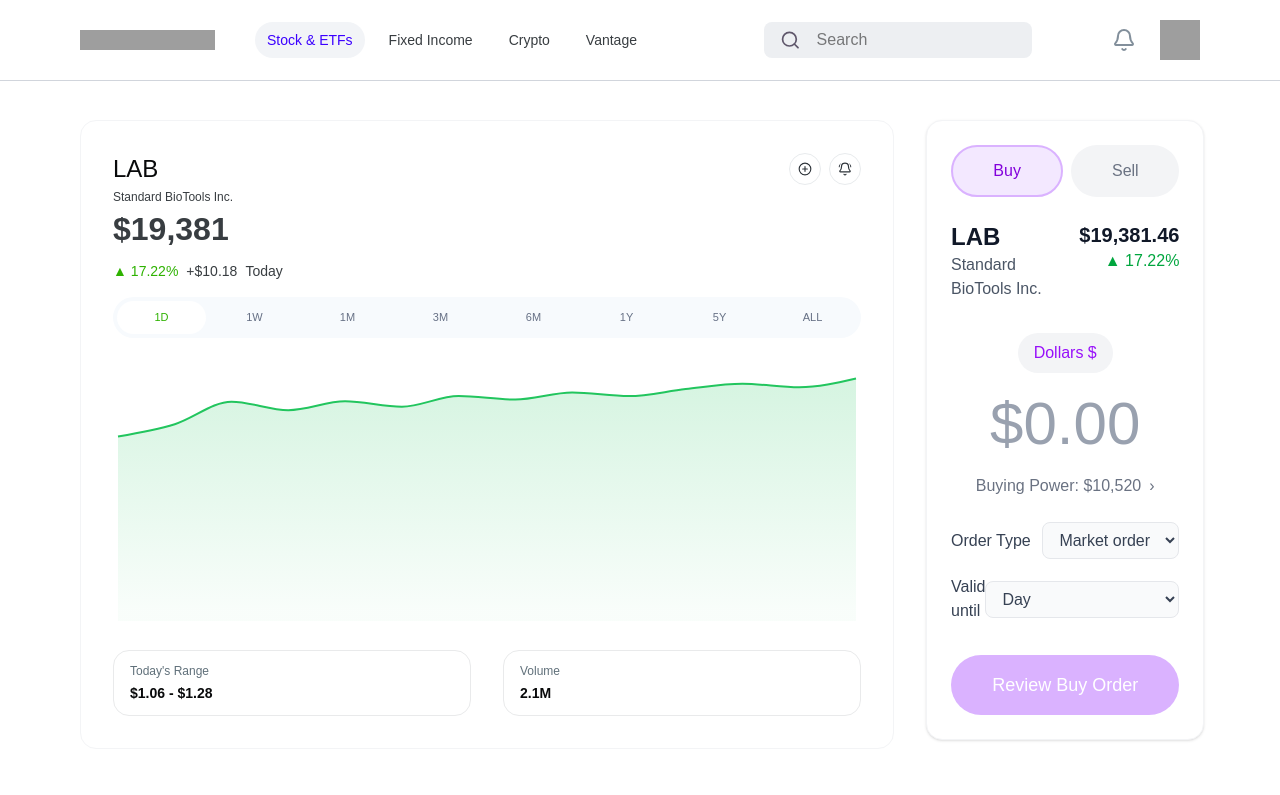
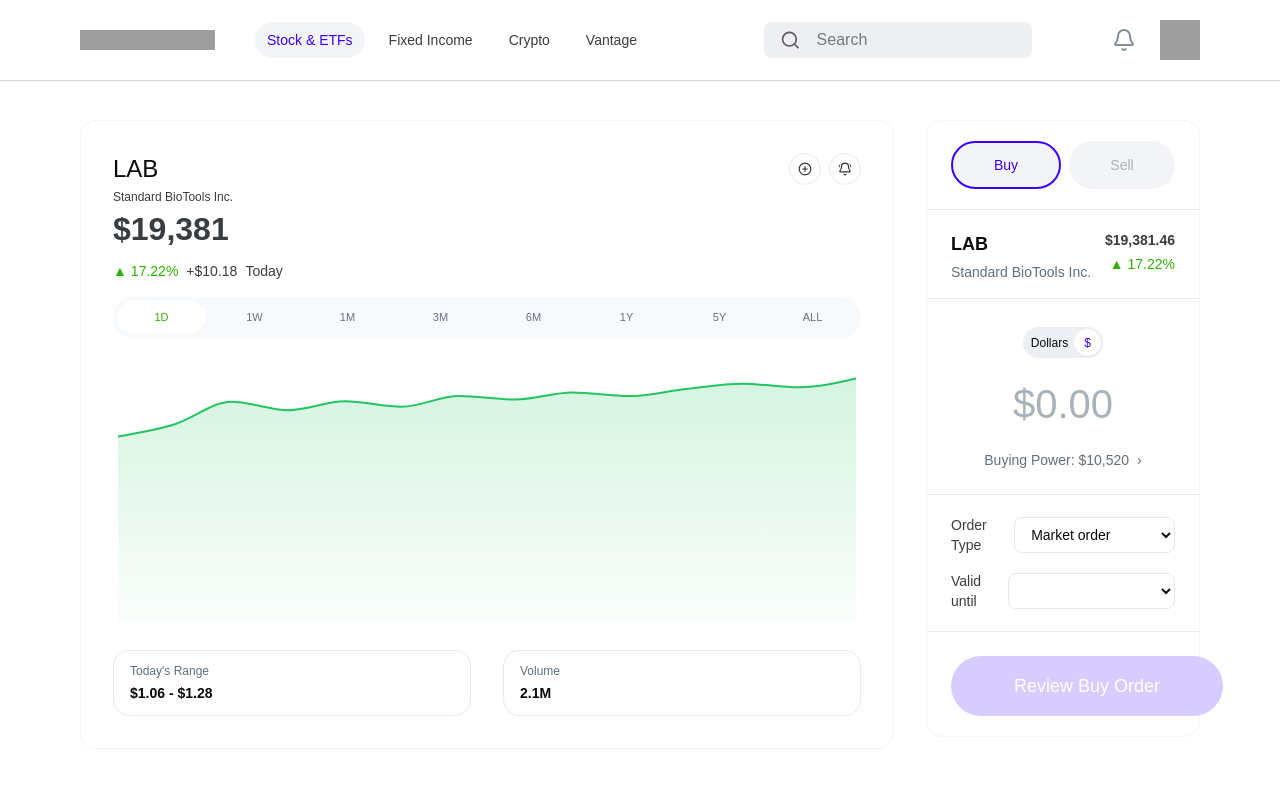
Before and after one commit to deji-ice/genmoney, a Next.js app: page /lab in a window 1280 px wide. Shown: the top 795 px of the page. Built offline with nearby package versions, Linux system fonts and the light colour scheme; grey boxes are pictures that could not be loaded; a web font is replaced by a local one.

Commit message:
Update TradingOrder component styles and add NewsSection and RelatedStocks to LabPage

```diff
--- a/package.json
+++ b/package.json
@@ -9,6 +9,7 @@
     "lint": "eslint"
   },
   "dependencies": {
+    "clsx": "^2.1.1",
     "lucide-react": "^0.543.0",
     "next": "15.5.2",
     "react": "19.1.0",
--- a/src/app/lab/page.tsx
+++ b/src/app/lab/page.tsx
@@ -1,5 +1,7 @@
 import CompanyProfile from "@/components/CompanyProfile";
 import Holdings from "@/components/Holdings";
+import NewsSection from "@/components/news/NewsSection";
+import RelatedStocks from "@/components/RelatedStocks";
 import Statistics from "@/components/Statistics";
 import StockChart from "@/components/stocks/StockChart";
 import TradingOrder from "@/components/TradingOrder";
@@ -13,8 +15,10 @@
         <Holdings />
         <CompanyProfile />
         <Statistics />
+        <RelatedStocks />
+        <NewsSection columns={2} maxItems={4}  separator={true}/>
       </section>
-      <section className="flex-2 flex flex-col">
+      <section className="flex-2 flex flex-col space-y-8">
         <TradingOrder />
       </section>
     </div>
@@ -22,4 +26,3 @@
 };
 
 export default LabPage;
-``;
--- a/src/components/TradingOrder.tsx
+++ b/src/components/TradingOrder.tsx
@@ -28,25 +28,25 @@
   const [validUntil, setValidUntil] = useState<ValidUntil>("Day");
 
   return (
-    <div className="bg-white rounded-2xl p-6 shadow-sm border border-gray-100 max-w-md">
+    <div className="bg-white rounded-2xl  border  border-gray-100 max-w-md">
       {/* Buy/Sell Tabs */}
-      <div className="flex mb-6">
+      <div className="flex  px-6  py-5 border-b border-b-[#E8EBED]">
         <button
           onClick={() => setActiveTab("Buy")}
-          className={`flex-1 py-3 px-6 rounded-full font-medium transition ${
+          className={`flex-1 py-3 px-6 rounded-full cursor-pointer text-sm bg-[#F2F4F7] font-medium transition ${
             activeTab === "Buy"
-              ? "bg-purple-100 text-purple-700 border-2 border-purple-300"
-              : "bg-gray-100 text-gray-500"
+              ? "text-[#3C00FF] border-2 border-[#3C00FF]"
+              : " text-[#A7B3B9]"
           }`}
         >
           Buy
         </button>
         <button
           onClick={() => setActiveTab("Sell")}
-          className={`flex-1 py-3 px-6 rounded-full font-medium transition ml-2 ${
+          className={`flex-1 py-3 px-6 rounded-full cursor-pointer text-sm bg-[#F2F4F7] font-medium transition ml-2 ${
             activeTab === "Sell"
-              ? "bg-purple-100 text-purple-700 border-2 border-purple-300"
-              : "bg-gray-100 text-gray-500"
+              ? " text-[#3C00FF] border-2 border-[#3C00FF]"
+              : " text-[#A7B3B9]"
           }`}
         >
           Sell
@@ -54,19 +54,19 @@
       </div>
 
       {/* Stock Info */}
-      <div className="mb-8">
+      <div className=" px-6  pt-5 pb-2 border-b border-b-[#E8EBED]">
         <div className="flex justify-between items-start mb-2">
           <div>
-            <h3 className="text-2xl font-bold text-gray-900">
+            <h3 className="text-lg font-semibold mb-1 text-[#090A0B]">
               {tradingData.symbol}
             </h3>
-            <p className="text-gray-600">{tradingData.companyName}</p>
+            <p className="text-[#60707A] text-sm">{tradingData.companyName}</p>
           </div>
-          <div className="text-right">
-            <p className="text-xl font-bold text-gray-900">
+          <div className="text-right ">
+            <p className="text-sm font-bold mb-1 text-[#383D41]">
               ${tradingData.currentPrice.toLocaleString()}
             </p>
-            <p className="text-green-600 font-medium">
+            <p className="text-[#2EB200] text-sm font-medium">
               ▲ {tradingData.changePercent}%
             </p>
           </div>
@@ -74,10 +74,11 @@
       </div>
 
       {/* Amount Input */}
-      <div className="mb-6">
-        <div className="flex items-center justify-center mb-4">
-          <button className="bg-gray-100 text-purple-600 px-4 py-2 rounded-full font-medium">
-            Dollars $
+      <div className=" px-6  pb-6 pt-7   border-b border-b-[#E8EBED]">
+        <div className="flex items-center w-fit rounded-full p-0.5 pl-2 gap-1.5 justify-center mb-4 bg-[#ECEFF4] mx-auto">
+          <span className="text-xs text-[#090A0B] font-medium"> Dollars</span>
+          <button className="bg-white text-[#3C00FF] shadow-xs p-1 text-xs flex flex-col items-center justify-center w-[27px] h-[27px] rounded-full font-medium">
+            $
           </button>
         </div>
 
@@ -86,48 +87,44 @@
             type="text"
             value={`$${orderAmount}`}
             onChange={(e) => setOrderAmount(e.target.value.replace("$", ""))}
-            className="text-6xl font-light text-gray-400 bg-transparent border-none outline-none text-center w-full"
+            className="text-[40px] text-[#A7B3B9] bg-transparent border-none outline-none text-center w-full"
             placeholder="$0.00"
           />
         </div>
 
-        <div className="flex items-center justify-center text-gray-500">
+        <div className="flex items-center justify-center text-sm text-[#60707A]">
           <span>Buying Power: ${tradingData.buyingPower.toLocaleString()}</span>
           <span className="ml-2">›</span>
         </div>
       </div>
 
       {/* Order Options */}
-      <div className="space-y-4 mb-8">
-        <div className="flex justify-between items-center">
-          <span className="text-gray-700">Order Type</span>
+      <div className="space-y-4 px-6 py-5 mb-6 border-b border-b-[#E8EBED]">
+        <div className="flex justify-between items-center text-sm">
+          <span className="text-[#383D41]">Order Type</span>
           <select
             value={orderType}
             onChange={(e) => setOrderType(e.target.value as OrderType)}
-            className="bg-gray-50 border border-gray-200 rounded-lg px-3 py-2 text-gray-700"
+            className="bg-white border border-gray-200  rounded-lg w-[175px] px-3 py-2 text-[#090A0B]"
           >
             <option value="Market order">Market order</option>
-            <option value="Limit order">Limit order</option>
-            <option value="Stop order">Stop order</option>
           </select>
         </div>
 
-        <div className="flex justify-between items-center">
-          <span className="text-gray-700">Valid until</span>
+        <div className="flex justify-between items-center text-sm">
+          <span className="text-[#383D41]">Valid until</span>
           <select
             value={validUntil}
             onChange={(e) => setValidUntil(e.target.value as ValidUntil)}
-            className="bg-gray-50 border border-gray-200 rounded-lg px-3 py-2 text-gray-700"
+            className="bg-white border border-gray-200 w-[175px] rounded-lg px-3 py-2 text-[#090A0B]"
           >
-            <option value="Day">Day</option>
-            <option value="Good Till Canceled">Good Till Canceled</option>
-            <option value="Immediate or Cancel">Immediate or Cancel</option>
+            <option value="Day"> </option>
           </select>
         </div>
       </div>
 
       {/* Review Button */}
-      <button className="w-full bg-purple-300 text-white py-4 rounded-full font-medium text-lg hover:bg-purple-400 transition">
+      <button className="w-full bg-[#D8CCFF] mb-5 cursor-pointer ml-6 max-w-[406px] text-white py-4 px-10 rounded-full font-medium text-lg hover:bg-purple-400 transition">
         Review {activeTab} Order
       </button>
     </div>
```
Also changed, not shown: 1 other file (tests, documents, lock files or other folders).
